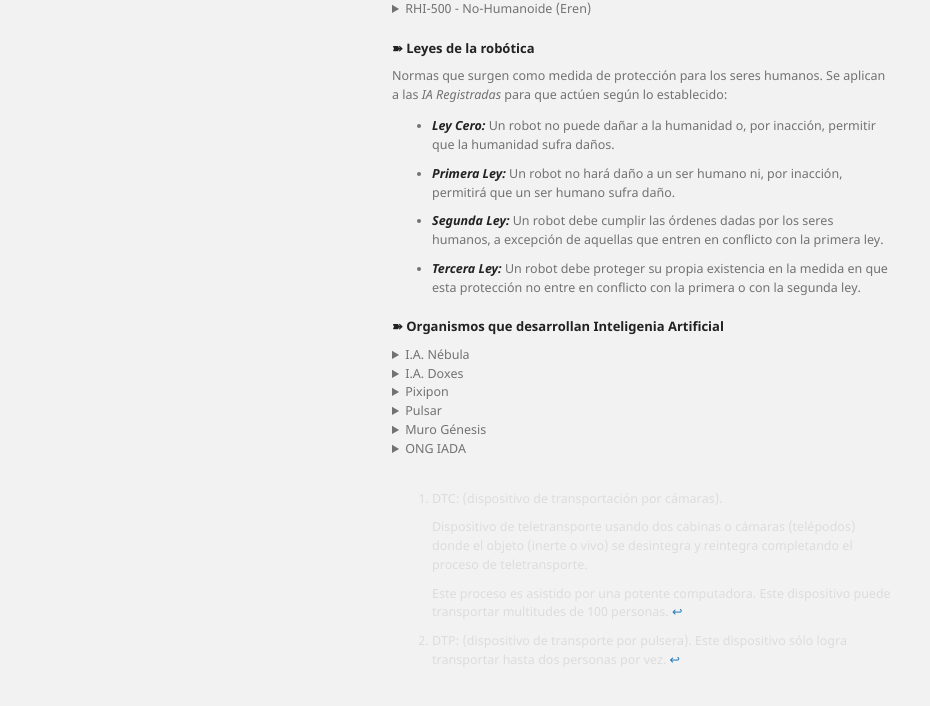
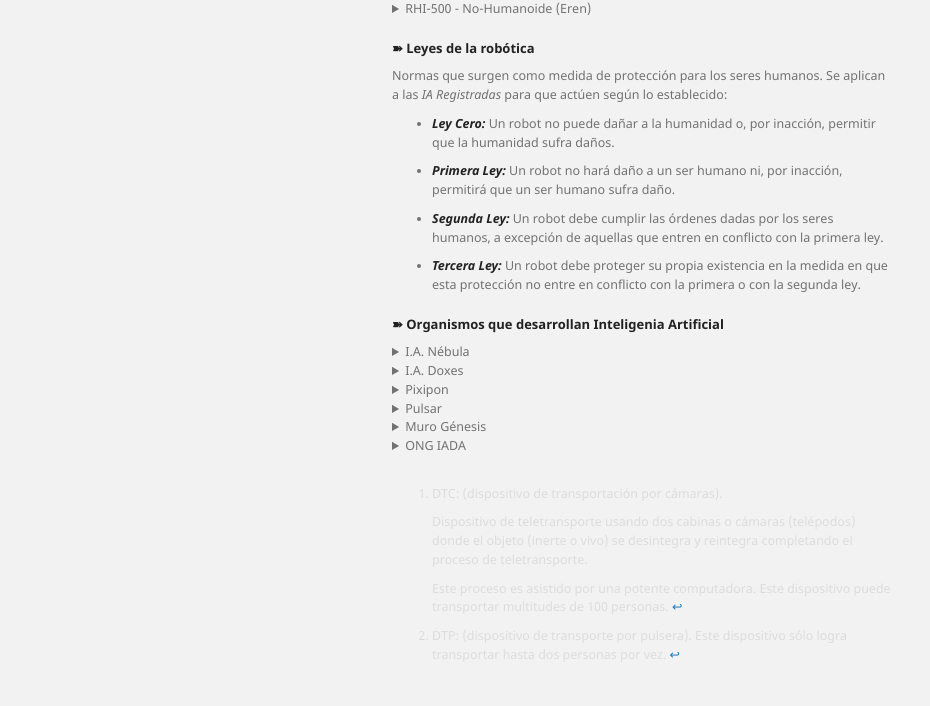
Before and after one commit to BlairSander/ciudad, a Jekyll site: the page built from tecnologia.md, in a window 1280 px wide and 1400 px high, scrolled down 766 px. Shown: the part 668-1374 px from the top of the window, without its empty margins (178-1108 px from the left). Built offline with Jekyll 4.4.1, drawn with Linux system fonts in a browser that asks for light colours; our own code applies the rules of GitHub Pages for plain Markdown files.

Commit message:
jekyll-theme-minimal.scss

```diff
--- a/_sass/jekyll-theme-minimal.scss
+++ b/_sass/jekyll-theme-minimal.scss
@@ -45,7 +45,9 @@ p, table, pre, dl {
   margin:0 0 10px;
 }
 
-
+ul, ol {
+  margin:5px 0 0;
+}
 
 li {
   margin:0 0 10px;
```
